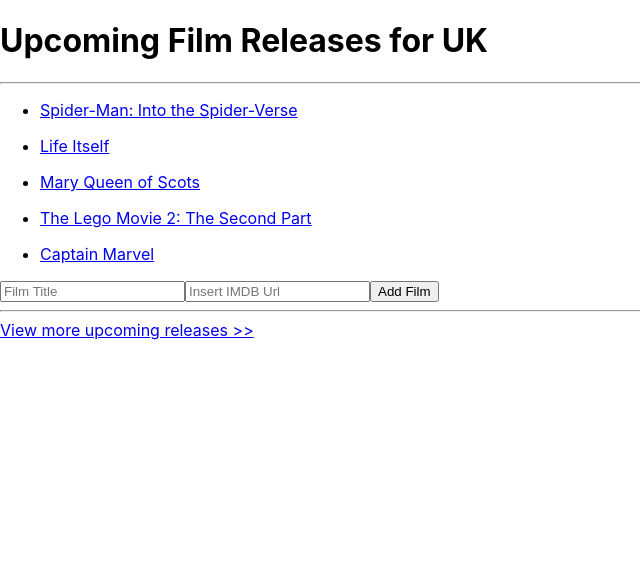
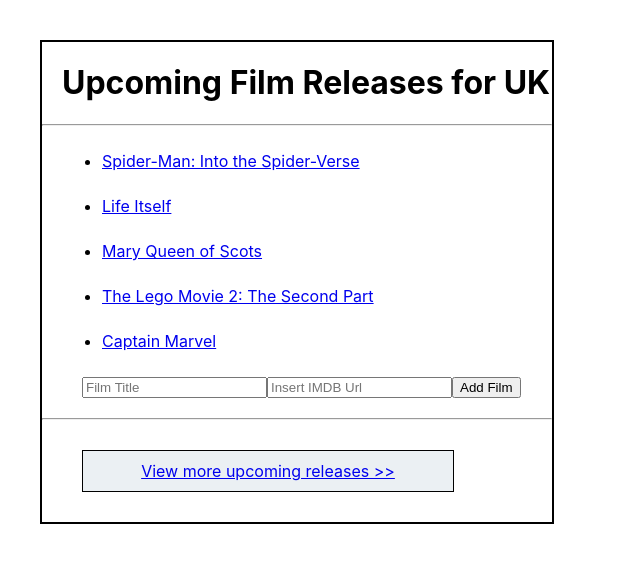
Before and after one commit to Marshall3c03/React_Imdb, a React (Create React App) app: page / in a window 1280 px wide. Shown: the top 562 px of the page, without its empty margins (0-640 px from the left). Built offline with nearby package versions, Linux system fonts and the light colour scheme.

Commit message:
Added CSS

```diff
--- a/src/App.css
+++ b/src/App.css
@@ -36,3 +36,44 @@
     transform: rotate(360deg);
   }
 }
+
+.container {
+  width: 510px;
+  border: 2px solid black;
+  margin: 40px;
+}
+
+.heading {
+  margin-left: 20px;
+}
+
+.movie-list {
+  margin: 20px;
+}
+
+.film {
+  margin-top: 25px;
+  margin-bottom: 25px;
+}
+
+.form {
+  margin-left: 40px;
+  margin-bottom: 20px;
+}
+
+.button-container {
+  margin-top: 30px;
+  margin-left: 10px;
+  margin-bottom: 30px;
+}
+
+.button {
+  width: 350px;
+  margin: 30px;
+  margin-right: 40px;
+  padding: 10px;
+  border: 1px solid black;
+  background-color: #ebf0f3;
+  display: flex;
+  justify-content: center;
+}
--- a/src/App.js
+++ b/src/App.js
@@ -3,7 +3,7 @@
 
 function App() {
   return (
-    <FilmsContainer/>
+    <FilmsContainer />
   );
 }
 
--- a/src/components/Film.js
+++ b/src/components/Film.js
@@ -2,8 +2,8 @@
 
 const Film = ({title, url}) => {
     return(
-        <p>
-            <a href={url}>{title}</a>
+        <p class="film">
+            <a  href={url}>{title}</a>
         </p>
     )
 }
--- a/src/components/FilmsList.js
+++ b/src/components/FilmsList.js
@@ -14,11 +14,11 @@
 
 
     return(
-        <>
-        <ul>
-            {filmNodes}
-        </ul>
-        </>
+        <div class="movie-list">
+            <ul>
+                {filmNodes}
+            </ul>
+        </div>
     )
 }
 
--- a/src/components/UpcomingFilmsButton.js
+++ b/src/components/UpcomingFilmsButton.js
@@ -3,7 +3,9 @@
 const UpcomingFilmsButton = () => {
 
     return (
-        <a href="https://www.imdb.com/calendar/?region=gb">View more upcoming releases >></a>
+        <div class="button-container">
+            <a class="button" href="https://www.imdb.com/calendar/?region=gb">View more upcoming releases >></a>
+        </div>
     )
 }
 
--- a/src/containers/FilmForm.js
+++ b/src/containers/FilmForm.js
@@ -34,7 +34,7 @@
 
 
     return(
-        <form onSubmit={handleFormSubmit}>
+        <form class="form" onSubmit={handleFormSubmit}>
             <input
             type="text"
             placeholder="Film Title"
--- a/src/containers/FilmsContainer.js
+++ b/src/containers/FilmsContainer.js
@@ -1,3 +1,4 @@
+import react from 'react';
 import React, {useState} from 'react';
 import FilmsList from '../components/FilmsList';
 import UpcomingFilmsButton from '../components/UpcomingFilmsButton';
@@ -40,16 +41,15 @@
         setFilms(upToDateFilms);
     }
 
-
     return (
-        <>
-        <h1>Upcoming Film Releases for UK</h1>
-        <hr></hr>
-        <FilmsList films={films}/>
-        <FilmForm onNewFilmSubmit={(film) => addFilm(film)}/>
-        <hr></hr>
-        <UpcomingFilmsButton/>
-        </>
+        <div class="container">
+          <h1 class="heading">Upcoming Film Releases for UK</h1>
+          <hr></hr>
+          <FilmsList films={films}/>
+          <FilmForm onNewFilmSubmit={(film) => addFilm(film)}/>
+          <hr></hr>
+          <UpcomingFilmsButton/>
+        </div>
     )
 }
 
```
